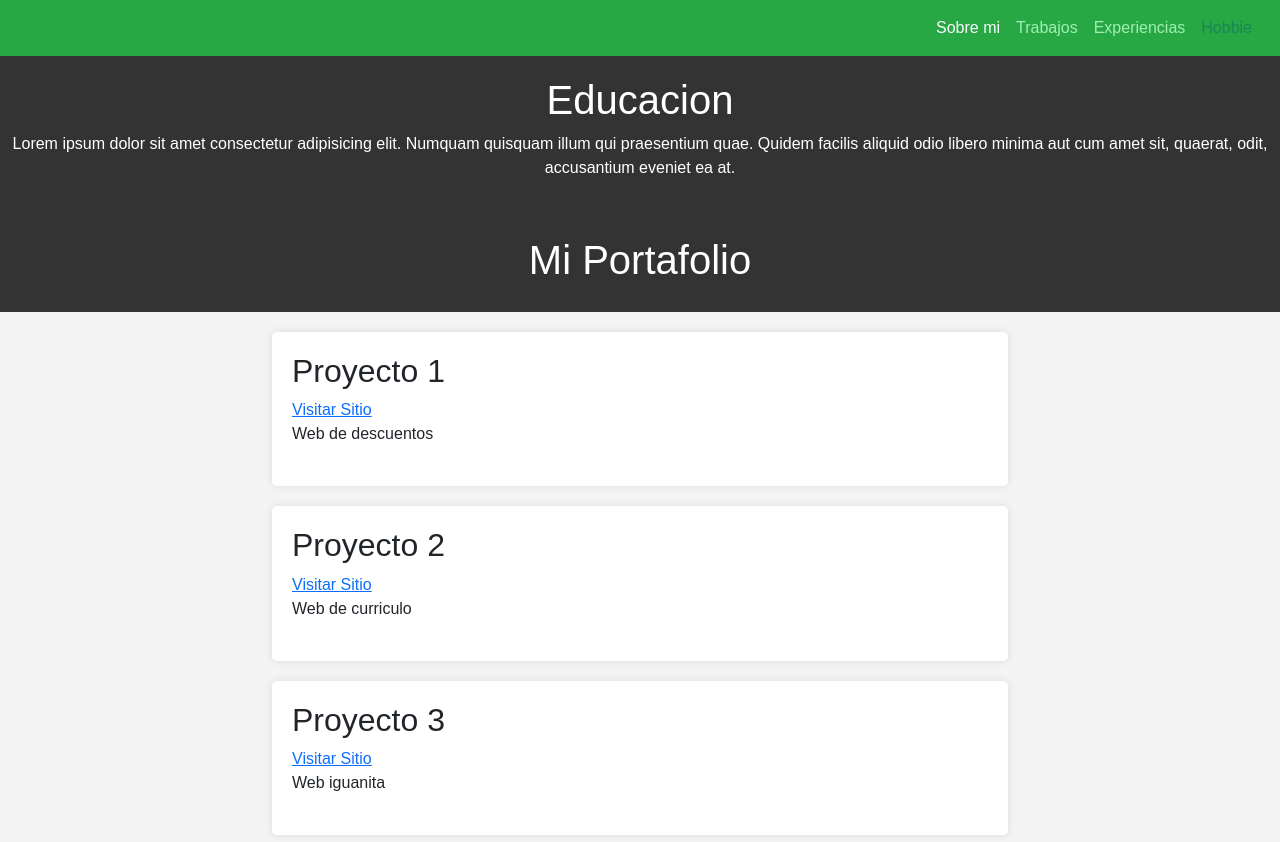
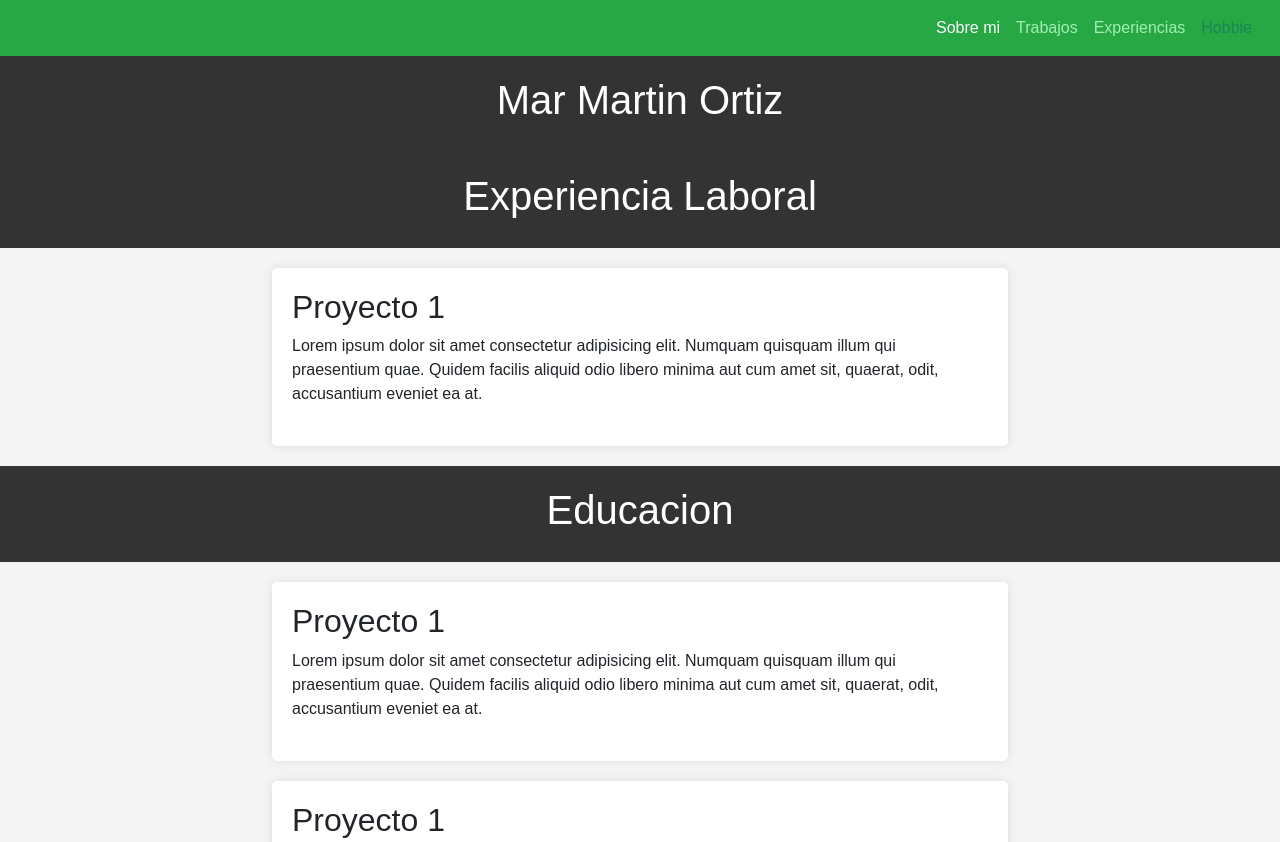
Before and after one commit to dyhozza/portafolio.github.io, a plain HTML site: page index.html in a window 1280 px wide. Shown: the top 842 px of the page. Drawn offline with nearby package versions, Linux system fonts and the light colour scheme.

Commit message:
Update index.html

```diff
--- a/index.html
+++ b/index.html
@@ -82,15 +82,35 @@
         </div>
     </nav>
 
-<header>
-        <h1>Educacion</h1>
-    <p> Lorem ipsum dolor sit amet consectetur adipisicing elit. Numquam quisquam illum qui praesentium quae. Quidem facilis aliquid odio libero minima aut cum amet sit, quaerat, odit, accusantium eveniet ea at.</p>
+    <header>
+        <h1>Mar Martin Ortiz</h1>
     </header>
 
+<header>
+        <h1>Experiencia Laboral </h1>
+   </header>
+     <div class="container">
+        <section>
+            <h2>Proyecto 1</h2>
+            <div class="project">
+                 <p> Lorem ipsum dolor sit amet consectetur adipisicing elit. Numquam quisquam illum qui praesentium quae. Quidem facilis aliquid odio libero minima aut cum amet sit, quaerat, odit, accusantium eveniet ea at.</p>
+            </div>
+        </section>
+     </div>
+    <header>
+        <h1>Educacion</h1>
+   </header>
+     <div class="container">
+        <section>
+            <h2>Proyecto 1</h2>
+            <div class="project">
+                 <p> Lorem ipsum dolor sit amet consectetur adipisicing elit. Numquam quisquam illum qui praesentium quae. Quidem facilis aliquid odio libero minima aut cum amet sit, quaerat, odit, accusantium eveniet ea at.</p>
+            </div>
+        </section>
+     </div>
 
-    <header>
-        <h1>Mi Portafolio</h1>
-    </header>
+
+
     <div class="container">
         <section>
             <h2>Proyecto 1</h2>
```
